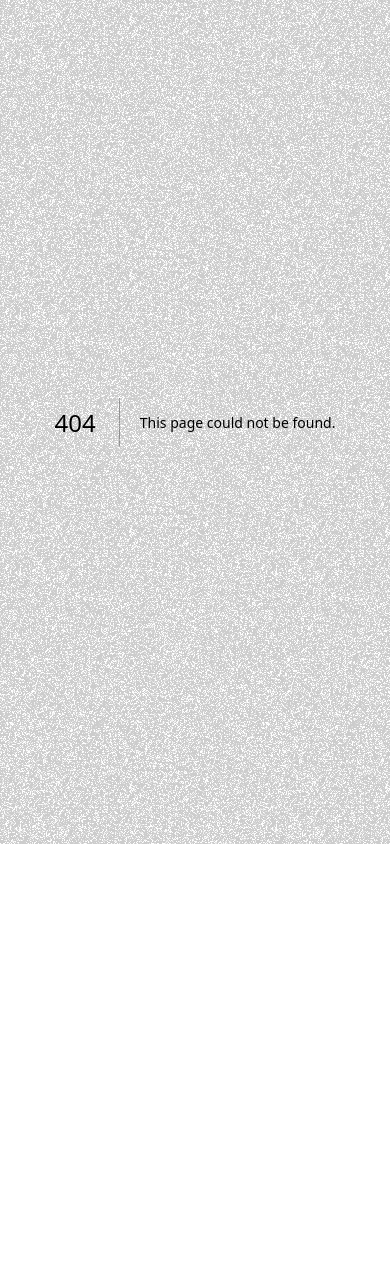
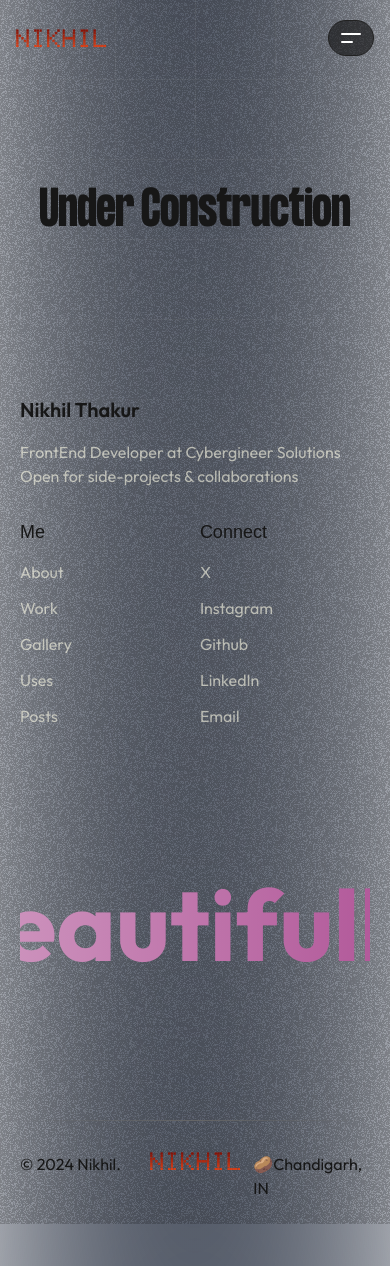
Before and after one commit to justnikee/portfolio_website, a Next.js app: page /posts in a window 390 px wide. Before the commit this address had no page. Built offline with nearby package versions, Linux system fonts and the light colour scheme.

Commit message:
responsive

```diff
--- a/app/components/FooterLinks.tsx
+++ b/app/components/FooterLinks.tsx
@@ -1,4 +1,4 @@
-import Link from 'next/link';
+
 import React from 'react'
 
 type LinkItmes = {
@@ -14,7 +14,7 @@ const FooterLinks = ({links}: Props) => {
   return (
     <div className='flex flex-col gap-3'>
          {links.map((link, index) => (
-            <Link className='font-[outfit] text-[#fefce899]' key={index} href={link.link}>{link.title}</Link>
+            <a className='font-[outfit] text-[#fefce899]' key={index} href={link.link}>{link.title}</a>
          ))}
     </div>
   )
--- a/app/globals.css
+++ b/app/globals.css
@@ -257,3 +257,30 @@ background-size: 200% 100%;
   transform: translateX(-100%);
   }
  }
+
+
+ /************** marquee *************/
+
+ .marquee {
+  display: flex;
+  overflow: hidden;
+  white-space: nowrap;
+}
+
+.marquee-content {
+  display: flex;
+  animation: marquee 20s linear infinite;
+}
+
+@keyframes marquee {
+  0% {
+    transform: translateX(0%);
+  }
+  100% {
+    transform: translateX(-50%);
+  }
+}
+
+.gradient-text {
+  margin-right: 2rem;
+}
--- a/app/layout.tsx
+++ b/app/layout.tsx
@@ -2,8 +2,12 @@ import type { Metadata } from "next";
 import localFont from "next/font/local";
 import "./globals.css";
 
+import Header from "./ui/Header";
+import Footer from "./ui/Footer";
+
 import { Outfit } from '@next/font/google';
 import SmoothScrolling from "./components/SmoothScroll";
+
 
 const outfit = Outfit({
     subsets: ['latin'],
@@ -37,9 +41,11 @@ export default function RootLayout({
       <body
         className={`${geistSans.variable} ${geistMono.variable} antialiased`}
       >
+        <Header />
         <SmoothScrolling>
           {children}
           </SmoothScrolling>
+          <Footer />
         <svg aria-hidden="true" className="svg-grid"><defs><pattern id="hero" width="80" height="80" x="50%" y="-1" patternUnits="userSpaceOnUse"><path d="M.5 200V.5H200" fill="none"></path></pattern></defs><rect width="100%" height="100%" strokeWidth="0" fill="url(#hero)"></rect></svg>
       </body>
     </html>
--- a/app/page.tsx
+++ b/app/page.tsx
@@ -10,14 +10,12 @@ import Footer from "./ui/Footer";
 export default function Home() {
   return (
     <>
-          <Header/>
           <Hero/>
           <About/>
           <TechOverview/>
           <Experiance/>
           <Work/>
           <Contact/>
-          <Footer/>
     </>
   );
 }
--- /dev/null
+++ b/app/posts/page.tsx
@@ -0,0 +1,17 @@
+import React from 'react'
+
+type Props = {}
+
+const Posts = (props: Props) => {
+  return (
+    <div className='flex justify-center py-32 px-5'>
+        <div>
+        <h2 className='font-[Heading] text-5xl leading-[3.5rem] md:text-7xl md:leading-[5rem] font-extrabold text-center mb-3'>
+            Under Construction
+        </h2>
+        </div>
+    </div>
+  )
+}
+
+export default Posts
--- a/app/ui/About.tsx
+++ b/app/ui/About.tsx
@@ -1,19 +1,18 @@
 "use client";
 
-import Link from 'next/link'
-import React, { useEffect } from 'react'
-import { gsap } from 'gsap'
-import { useRef } from 'react'
+import Link from 'next/link';
+import React, { useEffect, useRef } from 'react';
+import { gsap } from 'gsap';
 
 type Props = {}
 
 const About = (props: Props) => {
   const leftContainer = useRef<HTMLDivElement>(null);
   const rightContainer = useRef<HTMLDivElement>(null);
+  const moreAboutMeRef = useRef<HTMLAnchorElement>(null);
 
   useEffect(() => {
-
-  if(leftContainer.current && rightContainer.current){
+    if (leftContainer.current && rightContainer.current) {
       gsap.fromTo(leftContainer.current, {
         y: 100,
         opacity: 0,
@@ -36,12 +35,26 @@ useEffect(() => {
         ease: 'power3.out'
       });
     }
+  }, []);
 
-},[])
+  const handleMoreAboutMeClick = (event: React.MouseEvent<HTMLAnchorElement>) => {
+    event.preventDefault();
+    const targetElement = document.getElementById('MoreAboutMe');
+    if (targetElement) {
+      const headerOffset = 100;
+      const elementPosition = targetElement.offsetTop;
+      const offsetPosition = elementPosition - headerOffset;
+
+      window.scrollTo({
+        top: offsetPosition,
+        behavior: 'smooth',
+      });
+    }
+  };
 
   return (
     <div id='About' className='flex justify-center sm:py-32 py-4'>
-        <div className='px-5  sm:px-[32px] sm:py-0 max-w-[1300px] m-auto'>
+      <div className='px-5 sm:px-[32px] sm:py-0 max-w-[1300px] m-auto'>
         <div className='flex flex-col gap-8 md:flex-row lg:gap-32'>
           <div ref={leftContainer} className='flex-1 opacity-0'>
             <h3 className='sm:text-[4rem] text-[2.5rem] leading-[3rem] max-w-[500px] font-[Heading] uppercase lg:leading-[5rem]'>Hi, I'm
@@ -60,10 +73,15 @@ useEffect(() => {
               As someone who cooks things for the web, I enjoy blending design and engineering to build seamless and impactful projects.
             </p>
             <div>
-                        <Link className='font-[Heading] uppercase text-2xl sm:text-3xl flex gap-2' href={'/about'}>
+              <a
+                ref={moreAboutMeRef}
+                className='font-[Heading] uppercase text-2xl sm:text-3xl flex gap-2 cursor-pointer'
+                href='#MoreAboutMe'
+                onClick={handleMoreAboutMeClick}
+              >
                 More about me
                 <svg xmlns="http://www.w3.org/2000/svg" width="16px" height="16px" viewBox="0 0 30 30" fill="none"><path fill="currentColor" d="M0 0h29.998L30 7.058 0 7.06V.001Z"></path><path fill="currentColor" d="M29.998 0 30 30h-7.06V0h7.058Z"></path><path fill="currentColor" d="M27.452 6.757 4.992 29.218 0 24.227l22.46-22.46 4.992 4.99Z"></path></svg>
-                        </Link>
+              </a>
             </div>
           </div>
         </div>
@@ -72,4 +90,4 @@ useEffect(() => {
   )
 }
 
-export default About
+export default About;
--- a/app/ui/Experiance.tsx
+++ b/app/ui/Experiance.tsx
@@ -4,7 +4,7 @@ type Props = {}
 
 const Experiance = (props: Props) => {
   return (
-    <div className='flex justify-center py-32 px-5'>
+    <div id="MoreAboutMe" className='flex justify-center py-32 px-5'>
         <div className='sm:px-[32px] sm:py-0 max-w-[1300px] m-auto'>
             <div className='flex flex-col gap-8 lg:flex-row lg:gap-32'>
                 <div className='flex-1'>
--- a/app/ui/Footer.tsx
+++ b/app/ui/Footer.tsx
@@ -1,22 +1,17 @@
 "use client";
 
-import React, { useEffect, useRef } from 'react';
+import React from 'react';
 import FooterLinks from '../components/FooterLinks';
 import { links, socialLinks } from '../data/footerlinks';
-import { gsap } from 'gsap';
-import { Observer } from "gsap/Observer";
 import Link from 'next/link';
 import Image from 'next/image';
 
-// Register the GSAP Observer plugin
-gsap.registerPlugin(Observer);
-
 const Footer: React.FC = () => {
   return (
-    <div className='flex justify-center sm:pt-32 pt-4'>
+    <div className='flex justify-center pt-4 px-5 sm:px-0 sm:pt-32'>
       <div className='overflow-hidden'>
         <div className='sm:px-[32px] sm:py-0 max-w-[1300px] m-auto relative w-full'>
-          <div className='flex justify-between w-full '>
+          <div className='flex flex-col gap-8 justify-between w-full sm:flex-row sm:gap-0'>
             <div className=''>
               <h3 className='font-[outfit] text-xl font-semibold mb-4'>Nikhil Thakur</h3>
               <p className='font-[outfit] leading-6 text-[#fefce899]'>FrontEnd Developer at Cybergineer Solutions</p>
@@ -24,7 +19,7 @@ const Footer: React.FC = () => {
             </div>
             <div className='flex gap-32'>
               <div>
-                <h3 className='text-lg leading-6 mb-4'>Me</h3>
+              <h3 className='text-lg leading-6 mb-4'>Me</h3>
                 <FooterLinks links={links} />
               </div>
               <div>
@@ -43,111 +38,19 @@ const Footer: React.FC = () => {
 };
 
 const FooterBottom: React.FC = () => {
-  const animationRef = useRef<HTMLDivElement | null>(null);
-
-  useEffect(() => {
-    const container = animationRef.current;
-    if (container) {
-      const spans = gsap.utils.toArray(container.children) as HTMLElement[];
-
-      // Create horizontal loop
-      const tl = horizontalLoop(spans, {
-        speed: 1.5, // Adjust speed as needed
-        repeat: -1,
-      });
-
-      // Create scroll-based interaction using GSAP's Observer plugin
-      Observer.create({
-        onChangeY(self) {
-          let factor = self.deltaY < 0 ? -1 : 1;
-          gsap.timeline()
-            .to(tl, { timeScale: factor * 2.5, duration: 0.3 })
-            .to(tl, { timeScale: factor / 2.5, duration: 0.8 }, "+=0.3");
-        },
-      });
-
-      return () => {
-        tl.kill();
-      };
-    }
-  }, []);
-
   return (
     <div className="py-24 overflow-hidden">
-      <div
-        className="font-[Heading] text-[150px] leading-[400px] gap-32 capitalize flex whitespace-nowrap text-animation"
-        ref={animationRef}
-        style={{ display: "flex" }} // Ensures spans align horizontally
-      >
-        <h4 className='gradient-text -mr-[5.5rem]'>chaos coded beautifully — </h4>
-        <h4 className='gradient-text -mr-[5.5rem]'>chaos coded beautifully — </h4>
-        <h4 className='gradient-text -mr-[5.5rem]'>chaos coded beautifully — </h4>
+      <div className="marquee">
+        <div className="marquee-content">
+          <h4 className='gradient-text text-[100px] font-[outfit] capitalize font-bold sm:text-[150px] leading-[200px]'>chaos coded beautifully — </h4>
+          <h4 className='gradient-text text-[100px] font-[outfit] capitalize font-bold sm:text-[150px] leading-[200px]'>chaos coded beautifully — </h4>
+          <h4 className='gradient-text text-[100px] font-[outfit] capitalize font-bold sm:text-[150px] leading-[200px]'>chaos coded beautifully — </h4>
+          <h4 className='gradient-text text-[100px] font-[outfit] capitalize font-bold sm:text-[150px] leading-[200px]'>chaos coded beautifully — </h4>
+        </div>
       </div>
     </div>
   );
 };
-
-// TypeScript type for configuration and items
-interface HorizontalLoopConfig {
-  speed?: number;
-  repeat?: number;
-  snap?: number | boolean;
-  paused?: boolean;
-}
-
-function horizontalLoop(items: HTMLElement[], config: HorizontalLoopConfig): GSAPTimeline {
-  config = config || {};
-  let tl = gsap.timeline({
-    repeat: config.repeat,
-    paused: config.paused,
-    defaults: { ease: "none" },
-    onReverseComplete: () => tl.totalTime(tl.rawTime() + tl.duration() * 100),
-  });
-
-  const length = items.length;
-  const startX = items[0].offsetLeft;
-  const widths: number[] = [];
-  const xPercents: number[] = [];
-  const pixelsPerSecond = (config.speed || 1) * 100;
-  const snap = config.snap === false ? (v: number) => v : gsap.utils.snap(config.snap || 1);
-  let totalWidth;
-  let curX;
-  let distanceToStart;
-  let distanceToLoop;
-  let i;
-
-  // Initialize xPercent and widths for responsive behavior
-  gsap.set(items, {
-    xPercent: (i, el) => {
-      const w = widths[i] = parseFloat(gsap.getProperty(el, "width", "px"));
-      xPercents[i] = snap((parseFloat(gsap.getProperty(el, "x", "px")) / w) * 100 + gsap.getProperty(el, "xPercent"));
-      return xPercents[i];
-    },
-  });
-
-  gsap.set(items, { x: 0 });
-  totalWidth = items[length - 1].offsetLeft + (xPercents[length - 1] / 100) * widths[length - 1] - startX + items[length - 1].offsetWidth;
-
-  for (i = 0; i < length; i++) {
-    curX = (xPercents[i] / 100) * widths[i];
-    distanceToStart = items[i].offsetLeft + curX - startX;
-    distanceToLoop = distanceToStart + widths[i];
-
-    tl.to(items[i], {
-      xPercent: snap((curX - distanceToLoop) / widths[i] * 100),
-      duration: distanceToLoop / pixelsPerSecond,
-    }, 0)
-      .fromTo(items[i], { xPercent: snap((curX - distanceToLoop + totalWidth) / widths[i] * 100) }, {
-        xPercent: xPercents[i],
-        duration: (curX - distanceToLoop + totalWidth - curX) / pixelsPerSecond,
-        immediateRender: false,
-      }, distanceToLoop / pixelsPerSecond)
-      .add("label" + i, distanceToStart / pixelsPerSecond);
-  }
-
-  return tl;
-}
-
 
 const EndFooter = () => {
   return(
@@ -162,10 +65,11 @@ const EndFooter = () => {
           </Link>
           </div>
           <div className='flex-1  justify-end flex'>
-            <h3 className='font-[outfit]'>Cooked Chandigarh, IN</h3>
+            <h3 className='font-[outfit]'>🥔Chandigarh, IN</h3>
           </div>
         </div>
       </div>
   )
 }
+
 export default Footer;
--- a/app/ui/Header.tsx
+++ b/app/ui/Header.tsx
@@ -69,30 +69,60 @@ const Header = (props: Props) => {
         }
     };
 
+    const hamtopLine = useRef<HTMLDivElement>(null);
+    const hambottomLine = useRef<HTMLDivElement>(null);
+    const drawer = useRef<HTMLDivElement>(null);
+    const navLinks = useRef<(HTMLAnchorElement | null)[]>([]);
+
+    const handleClick = () => {
+        if (hamtopLine.current && hambottomLine.current && drawer.current) {
+            const top = hamtopLine.current;
+            const bottom = hambottomLine.current;
+            const mobDrawer = drawer.current;
+            top.classList.toggle('rotate-45');
+            top.classList.toggle('translate-x-[1px]');
+            top.classList.toggle('translate-y-[5px]');
+
+            bottom.classList.toggle('-rotate-45');
+            bottom.classList.toggle('w-5');
+            bottom.classList.toggle('translate-x-[1px]');
+            bottom.classList.toggle('translate-y-[-3px]');
+            mobDrawer.classList.toggle('left-[0px]');
+        }
+
+        gsap.fromTo(
+            navLinks.current,
+            { opacity: 0, y: -20 },
+            { opacity: 1, y: 0, duration: 0.5, stagger: 0.2 }
+        );
+    };
+
     return (
         <header ref={header} className="w-full pt-5 sticky top-0 z-10 opacity-0">
             <div
-                className="max-w-[800px] h-[52px] m-auto flex items-center justify-between w-full bg-[hsla(0,0%,5%,.6)] rounded-[100px] py-2 px-6 border border-[#212121]"
+                className="hidden max-w-[800px] h-[52px] m-auto sm:flex items-center justify-between w-full bg-[hsla(0,0%,5%,.6)] rounded-[100px] py-2 px-6 border border-[#212121]"
                 style={{
                     boxShadow: "0 .6px .6px -1.25px rgba(0,0,0,.467),0 2.2px 2.2px -2.5px rgba(0,0,0,.41),0 10px 10px -3.75px rgba(0,0,0,.16)",
                     backdropFilter: "blur(12px)",
                 }}
             >
                 <div>
-                    <Link href={"/"}>
+                    <Link href={"/"} legacyBehavior>
+                        <a>
                             <Image width={90} height={40} alt="Nikhil Logo" src="/main_images/NIKHIL.png" />
+                        </a>
                     </Link>
                 </div>
                 <div className="flex gap-4">
                     {links.map((link, index) => (
+                        <Link key={index} href={link === "Post" ? "/posts" : `/#${link}`} legacyBehavior>
                             <a
-                            key={index}
-                            href={`#${link}`}
                                 className="font-[outfit] scroll-link"
-                            onClick={(e) => handleLinkClick(e, link)}
+                                onClick={(e) => link !== "Post" && handleLinkClick(e, link)}
                             >
                                 <span>{link}</span>
                             </a>
+                        </Link>
                     ))}
                 </div>
                 <div>
@@ -105,6 +135,49 @@ const Header = (props: Props) => {
                     </a>
                 </div>
             </div>
+            <div className="sm:hidden relative">
+                <div className="flex justify-between items-center px-4 z-30 relative">
+                    <Link href={"/"} legacyBehavior>
+                        <a>
+                            <Image width={90} height={40} alt="Nikhil Logo" src="/main_images/NIKHIL.png" />
+                        </a>
+                    </Link>
+                    <div className="">
+                        <button onClick={handleClick} className="bg-[hsla(0,0%,5%,.6)] border border-[#212121] p-2 rounded-full flex flex-col gap-1.5 px-3 py-3 backdrop-blur-3xl">
+                            <div ref={hamtopLine} className="block h-[2px] rounded-full w-5 bg-white transition-all">
+                            </div>
+                            <div ref={hambottomLine} className="block h-[2px] rounded-full w-3 bg-white transition-all">
+                            </div>
+                        </button>
+                    </div>
+                </div>
+                <div ref={drawer} className="-left-[100%] transition-all h-screen fixed top-0 w-full bg-[hsla(0,0%,5%,.6)] backdrop-blur-3xl z-20">
+                    <div className="px-5 py-5 h-full">
+                        <div className="flex flex-col gap-4 items-start justify-end h-full">
+                            {links.map((link, index) => (
+                                <Link key={index} href={link === "Post" ? "/posts" : `/#${link}`} legacyBehavior>
+                                    <a
+                                        ref={(el) => { navLinks.current[index] = el; }}
+                                        onClick={(e) => link !== "Post" && handleLinkClick(e, link)}
+                                        className="font-[Heading] text-5xl text-white"
+                                    >
+                                        <span>{link}</span>
+                                    </a>
+                                </Link>
+                            ))}
+                            <Link href="#Contact" legacyBehavior>
+                                <a
+                                    ref={(el) => { navLinks.current[links.length] = el; }}
+                                    onClick={handleContactClick}
+                                    className="font-[Heading] text-5xl text-white"
+                                >
+                                    Contact
+                                </a>
+                            </Link>
+                        </div>
+                    </div>
+                </div>
+            </div>
         </header>
     );
 };
```
Also changed, not shown: app/data/footerlinks.ts (+4 -4 lines), app/ui/Contact.tsx (+30 -6 lines). Lines whose indentation alone changed are shown as unchanged.
